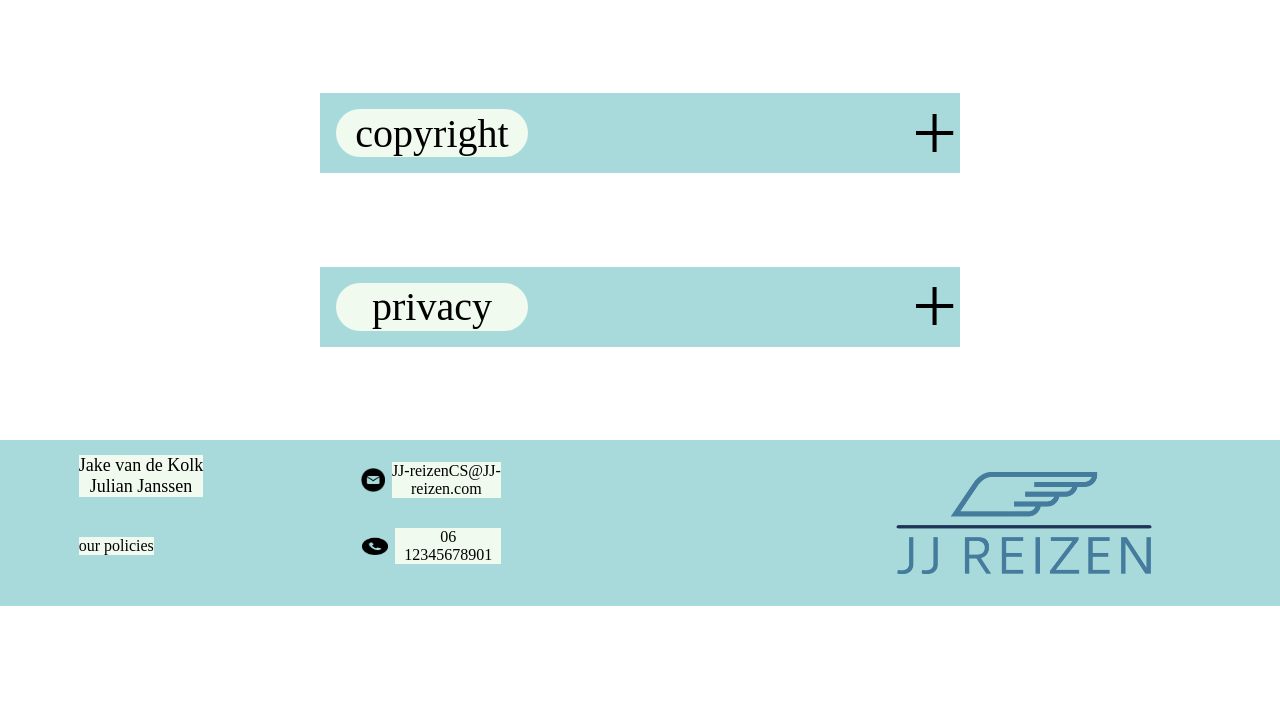
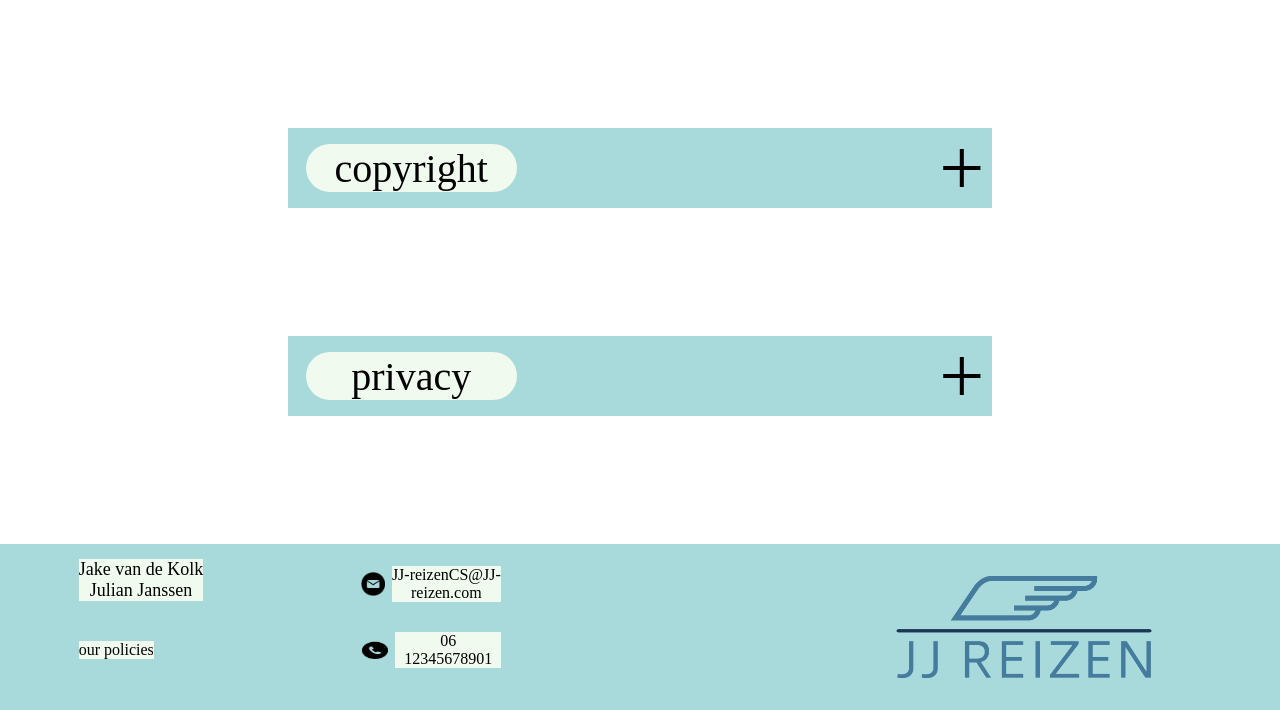
Before and after one commit to ineedausernamehelp/JJ-Reizen, a PHP site: page /polecy.php in a window 1280 px wide. Shown: the part 160-870 px from the top of the page. Before the commit the page ends 766 px from the top, so only its background shows below. Run offline with PHP 8.4, Linux system fonts and the light colour scheme.

Commit message:
verdergewerkt aan polecy

```diff
--- a/polecy.php
+++ b/polecy.php
@@ -4,12 +4,19 @@ require_once('comp/header.php');
 <div class="hooftcontainer-polecy">
     <div class="copyright-hooft">
     <div class="copyright-text"><p>copyright</p>
-</div><div id="plusenmin"><p>+</p></div></div>
-    <div class="privacy-hooft">
+
+</div><div id="plusenmin"><p id="plus1" onclick="plus1()">+</p></div></div>
+<div id="informatie"><p id=text></p></div>
+    <div id="privacy-hooft">
     <div class="privacy-text"><p>privacy</p></div>
-    <div id="plusenmin"><p>+</p></div></div>
+    <div id="plusenmin"><p id="plus2" onclick="plus2()">+</p></div></div>
+
+    <div id="informatie2"><p id=text2></p></div>
 </div>
+
+
 <?php
 require_once('comp/footer.php')
 ?>
+<script src="scripts/plusmi.js"></script>
 </html>
--- a/scripts/plusmi.js
+++ b/scripts/plusmi.js
@@ -0,0 +1,17 @@
+
+function plus1() {
+    document.getElementById("plus1").innerHTML = "-";
+    document.getElementById("informatie").style= 'background-color: blue;  height: 30vw;     width: 55% ;     margin-bottom: 5%; ';
+
+
+}
+
+function plus2() {
+            document.getElementById("plus2").innerHTML = "+";
+            document.getElementById("privacy-hooft").style='margin:0; margin-top: 5%';
+
+            document.getElementById("informatie2").style= 'background-color: blue;  height: 30vw;     width: 55% ;     margin-bottom: 5%; ';
+
+
+
+ }
--- a/styling/style.css
+++ b/styling/style.css
@@ -179,11 +179,12 @@ display: flex;
 	  align-items: center;
    }
    .copyright-hooft{
-    width: 50vw;
+    width: 55vw;
     height: 10vh;
     background-color:#A8DADC;
     display: flex;
     align-items: center;
+    margin-top: 10%;
    }
    .copyright-text{
     height: 60%;
@@ -195,13 +196,17 @@ display: flex;
     justify-content: center;
     align-items: center;
     font-size: 40px;
+
    }
-   .privacy-hooft{
-    width: 50vw;
+   #privacy-hooft{
+    width: 55vw;
     height: 10vh;
     background-color:#A8DADC;
     display: flex;
     align-items: center;
+    margin-bottom: 10%;
+    margin-top: 10%;
+
    }
    .privacy-text{
     height: 60%;
@@ -213,6 +218,7 @@ display: flex;
     justify-content: center;
     align-items: center;
     font-size: 40px;
+
    }
    #plusenmin{
    padding-left: 60%;
```
